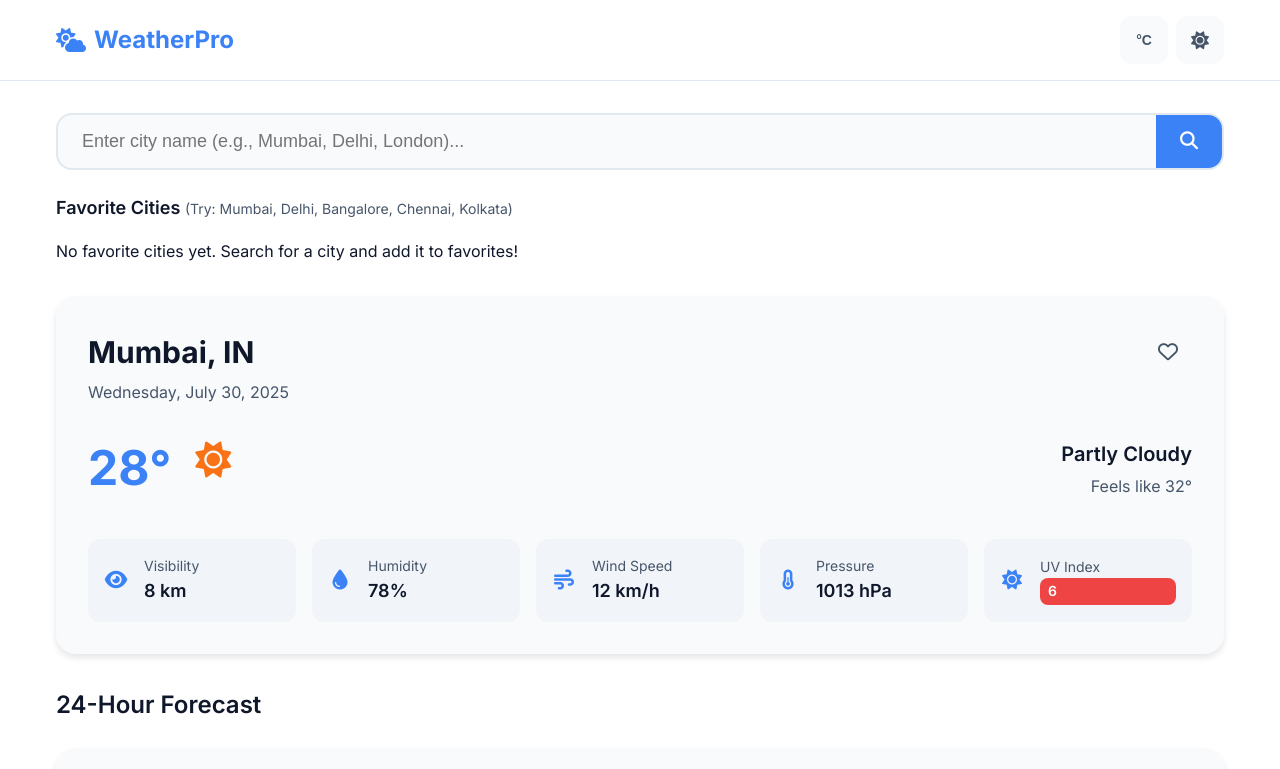
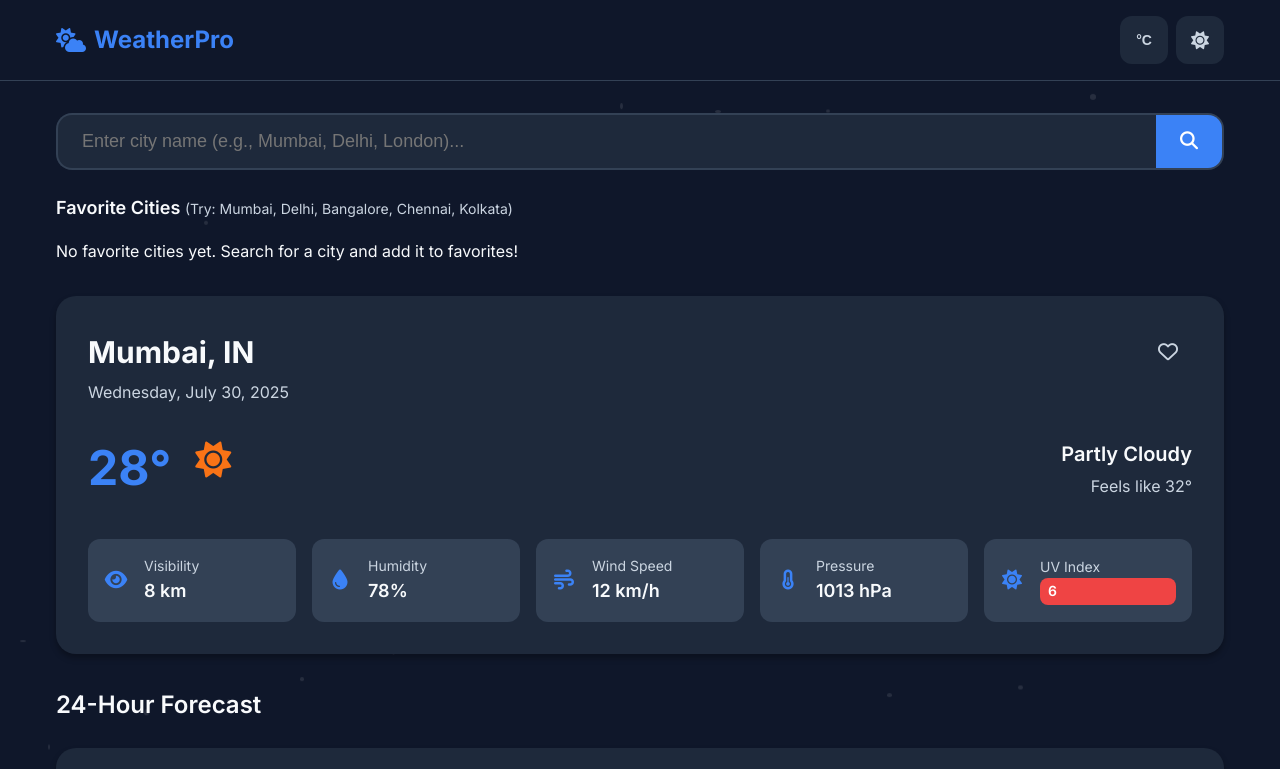
Before and after one commit to Yukthapati/Weather-App, a website built with Vite: page index.html in a window 1280 px wide. Both pictures are taken after a click on the button 1200 px from the left and 40 px from the top of the page. Shown: the top 769 px of the page. Built offline with nearby package versions, Linux system fonts and the light colour scheme.

Commit message:
Fix dark/light theme functionality

```diff
--- a/js/weather.js
+++ b/js/weather.js
@@ -25,6 +25,12 @@ class WeatherApp {
 
         // Apply theme
         document.body.classList.toggle('dark-theme', this.currentTheme === 'dark');
+
+        // Update theme icon
+        const themeIcon = document.querySelector('#themeToggle i');
+        if (themeIcon) {
+            themeIcon.className = this.currentTheme === 'dark' ? 'fas fa-sun' : 'fas fa-moon';
+        }
 
         // Update unit display
         const unitDisplay = document.querySelector('.unit-display');
--- a/style.css
+++ b/style.css
@@ -51,7 +51,7 @@
 }
 
 /* Dark Theme */
-[data-theme="dark"] {
+.dark-theme {
   --color-bg-primary: #0F172A;
   --color-bg-secondary: #1E293B;
   --color-bg-tertiary: #334155;
```
